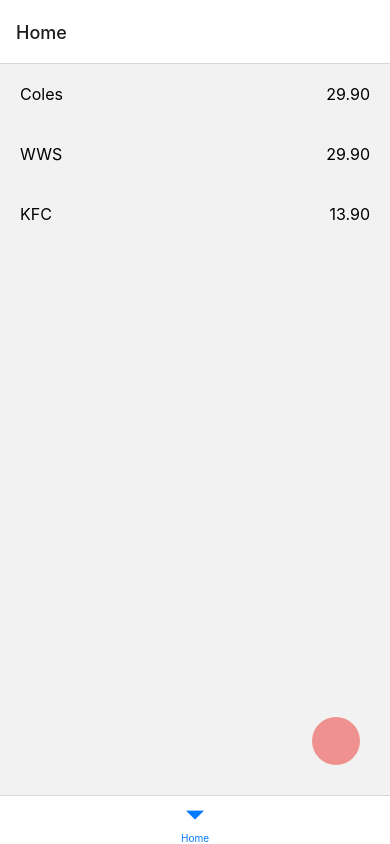
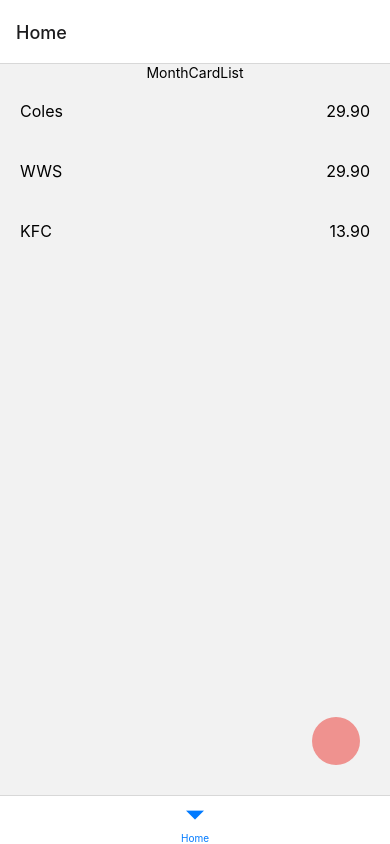
Before and after one commit to duguyihou/Daily-Cost, a React Native app: screen / in a window 390 px wide. Built offline with nearby package versions, Linux system fonts and the light colour scheme; some icons are missing.

Commit message:
feat(monthCard): wip

```diff
--- /dev/null
+++ b/src/features/month/components/card/MonthCard.tsx
@@ -0,0 +1,11 @@
+import React from 'react'
+import { Text, View } from 'react-native'
+
+function MonthCard() {
+  return (
+    <View>
+      <Text>MonthCard</Text>
+    </View>
+  )
+}
+export default MonthCard
--- /dev/null
+++ b/src/features/month/components/card/index.ts
@@ -0,0 +1 @@
+export { default as MonthCard } from './MonthCard'
--- /dev/null
+++ b/src/features/month/components/cardList/MonthCardList.tsx
@@ -0,0 +1,11 @@
+import React from 'react'
+import { Text, View } from 'react-native'
+
+function MonthCardList() {
+  return (
+    <View>
+      <Text>MonthCardList</Text>
+    </View>
+  )
+}
+export default MonthCardList
--- /dev/null
+++ b/src/features/month/components/cardList/index.ts
@@ -0,0 +1 @@
+export { default as MonthCardList } from './MonthCardList'
--- /dev/null
+++ b/src/features/month/components/index.ts
@@ -0,0 +1,2 @@
+export { MonthCard } from './card'
+export { MonthCardList } from './cardList'
--- a/src/screens/home/Home.tsx
+++ b/src/screens/home/Home.tsx
@@ -1,4 +1,5 @@
 import { BillCard, PlusButton } from '@features/bill'
+import { MonthCardList } from '@features/month/components'
 import React from 'react'
 import { StyleSheet, View } from 'react-native'
 
@@ -28,6 +29,7 @@
 function Home() {
   return (
     <View style={styles.container}>
+      <MonthCardList />
       {cards.map(({ id, title, value }) => (
         <BillCard key={id} title={title} value={value} />
       ))}
```
Also changed, not shown: 1 other file (tests, documents, lock files or other folders).
